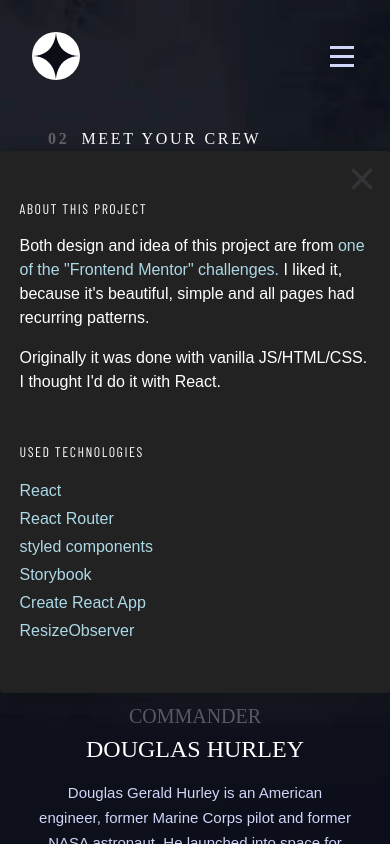
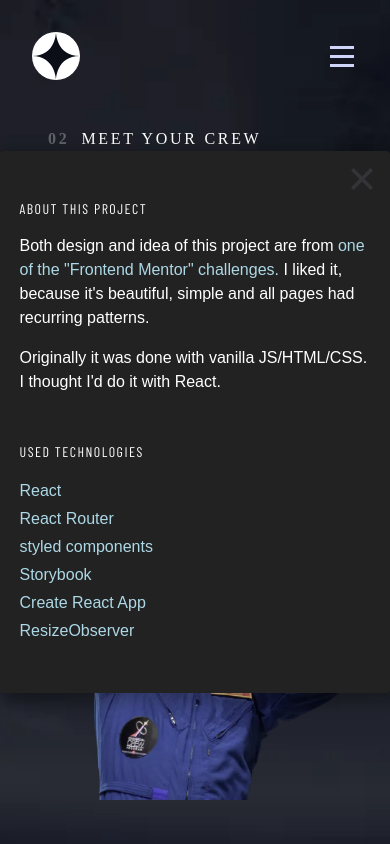
Before and after one commit to dmitri987/demo-space-travel, a React (Create React App) app: page /crew in a window 390 px wide. Shown: the top 844 px of the page. Built offline with nearby package versions, Linux system fonts and the light colour scheme; a web font is replaced by a local one.

Commit message:
set minimum height for an image in CrewPage (mobile)

```diff
--- a/src/components/Crew/CrewPage.js
+++ b/src/components/Crew/CrewPage.js
@@ -77,7 +77,7 @@
   @media (max-width: ${tablet}) {
     grid-template-areas: "image" "info";
     grid-template-columns: clamp(300px, 80vw, 25rem);
-    /* grid-template-rows: 50% 1fr; */
+    grid-template-rows: minmax(38rem, auto) 1fr;
     gap: 1rem;
     margin-inline: auto;
   }
```
